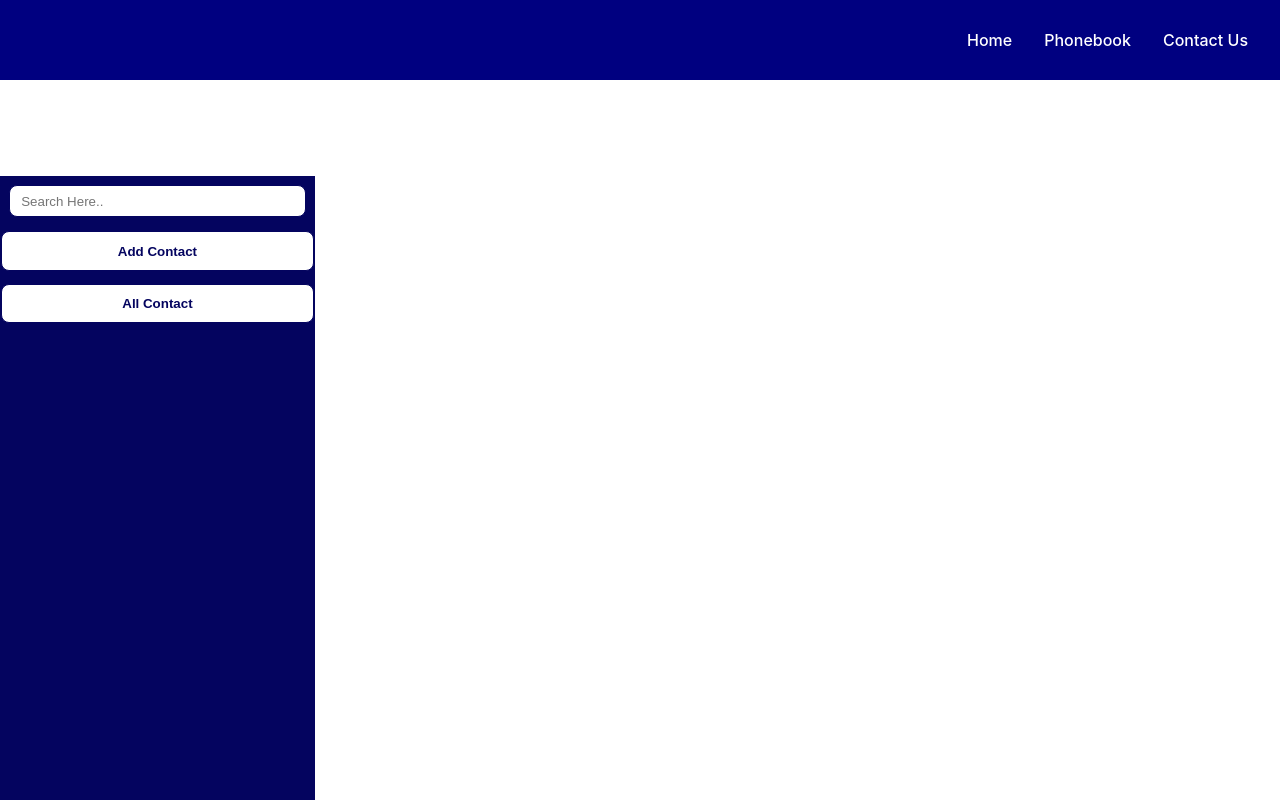
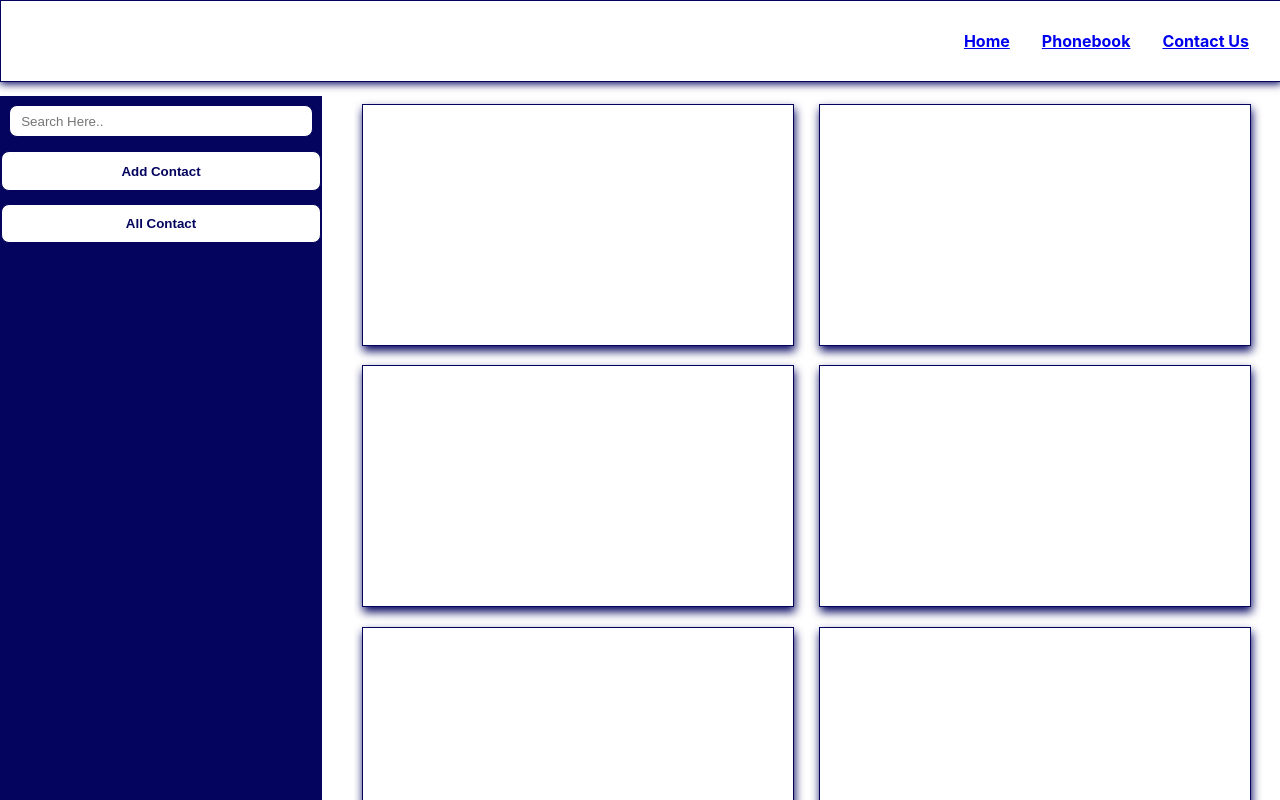
Before and after one commit to Jagrutivk/contactapp, a React (Create React App) app: page /phonebook in a window 1280 px wide. Both pictures are taken after a click on the button "All Contact". Shown: the top 800 px of the page. Built offline with nearby package versions, Linux system fonts and the light colour scheme.

Commit message:
latest form and list ui changes

```diff
--- a/src/components/contactList/contactList.css
+++ b/src/components/contactList/contactList.css
@@ -1,44 +1,20 @@
-/* src/contactList.css */
 .contactList-container {
-  position: relative;
-  width: 72%;
   display: grid;
-  grid-template-columns: 1fr; /* One column by default */
-  gap: 0.5rem;
-  padding: 1rem;
+  justify-content: center;
+  grid-template-columns: repeat(2, 1fr);
+  min-height: 100vh;
+  width: 70vw;
+  gap: 2%;
+  overflow-x: scroll;
+  padding: 0.5rem;
 }
 
-.contact-card-box {
-  background-color: #f9f9f9;
-  border: 1px solid #ddd;
-  border-radius: 0.5rem;
-  padding: 0.5rem;
-  box-shadow: 0 2px 4px rgba(0, 0, 0, 0.1);
-  height: 10rem;
-}
-
-.contact-card-box h2 {
-  margin: 0 0 0.5rem 0;
-}
-
-.contact-card-box p {
-  margin: 0.25rem 0;
-}
-
-.contact-card-box a {
-  color: #1a0dab;
-  text-decoration: none;
-}
-
-.contact-card-box a:hover {
-  text-decoration: underline;
-}
-
-/* Media query for larger screens */
-@media (min-width: 600px) {
-  .contactList-container {
-    grid-template-columns: repeat(2, 1fr); /* Two columns */
-  }
+.card2 {
+  border: 1px solid cadetblue;
+  height: 15rem;
+  width: 98%;
+  box-shadow: 1px 5px 9px rgb(4, 4, 95);
+  border: 1px solid rgb(4, 4, 95);
 }
 /*
 .card {
--- a/src/components/contactList/contactList.js
+++ b/src/components/contactList/contactList.js
@@ -1,7 +1,7 @@
 import React from "react";
 import "./contactList.css";
 
-function ContactList({ data }) {
+function ContactList() {
   return (
     <div className="contactList-container">
       {/* Display contact list */}
--- a/src/components/form/createContactForm.js
+++ b/src/components/form/createContactForm.js
@@ -1,114 +1,7 @@
-// import React from "react";
-// import "./createContactForm.css";
-
-// function CreateContactForm() {
-//   return (
-//     <div className="form-main-container">
-//       <h2>Contact Form</h2>
-//       <form className="form-container">
-//         <div className="form-section">
-//           <div className="form-group">
-//             <label>First Name : </label>
-//             <input type="text"></input>
-//           </div>
-//           <div className="form-group">
-//             <label>Last Name : </label>
-//             <input type="text"></input>{" "}
-//           </div>
-
-//           <div className="form-group">
-//             <label>DOB : </label>
-//             <input type="number"></input>{" "}
-//           </div>
-
-//           <div className="form-group">
-//             <label>Gender : </label>
-//             <input type="text"></input>{" "}
-//           </div>
-
-//           <div className="form-group">
-//             <label>Email : </label>
-//             <input type="email"></input>{" "}
-//           </div>
-
-//           <div className="form-group">
-//             <label>Contact No. : </label>
-//             <input type="number"></input>{" "}
-//           </div>
-//           <div className="form-group">
-//             <label>Profession: </label>
-//             <input type="text"></input>{" "}
-//           </div>
-//         </div>
-//         <div className="form-section">
-//           <div className="form-group">
-//             <label>Street Address : </label>
-//             <input type="text"></input>{" "}
-//           </div>
-
-//           <div className="form-group">
-//             <label>Street Address : </label>
-//             <input type="text"></input>{" "}
-//           </div>
-
-//           <div className="form-group">
-//             <label>City : </label>
-//             <input type="text"></input>{" "}
-//           </div>
-
-//           <div className="form-group">
-//             <label>State : </label>
-//             <input type="text"></input>{" "}
-//           </div>
-
-//           <div className="form-group">
-//             <label>Country : </label>
-//             <input type="text"></input>{" "}
-//           </div>
-
-//           <div className="form-group">
-//             <label>Zip Code : </label>
-//             <input type="number"></input>{" "}
-//           </div>
-
-//           <div className="form-group">
-//             <label>Social Media Link : </label>
-//             <input type="url"></input>{" "}
-//           </div>
-//         </div>
-//       </form>
-//     </div>
-//   );
-// }
-
-// export default CreateContactForm;
-
 import React from "react";
 import "./createContactForm.css";
 
-function CreateContactForm({ onSubmit }) {
-  const [formData, setFormData] = useState({
-    firstName: "",
-    lastName: "",
-    dob: "",
-    email: "",
-    phoneNo: "",
-    work: "",
-  });
-
-  const handleChange = (e) => {
-    const { name, value } = e.target;
-    setFormData((prevData) => ({
-      ...prevData,
-      [name]: value,
-    }));
-  };
-
-  const handleSubmit = (e) => {
-    e.preventDefault();
-    onSubmit(formData);
-  };
-
+function CreateContactForm() {
   return (
     <div className="form-main-container">
       <div className="card">
--- a/src/components/navBar/navBar.css
+++ b/src/components/navBar/navBar.css
@@ -1,10 +1,10 @@
 .main-navbar {
-  position: sticky;
-  z-index: 999;
+  position: fixed;
   top: 0;
   height: 10vh;
-  width: 100%;
-  background-color: navy;
+  width: 100vw;
+  border: 1px solid rgb(4, 4, 95);
+  box-shadow: 0 2px 8px rgb(4, 4, 95);
 }
 
 .navbar-items {
@@ -21,6 +21,5 @@ ul {
   flex-direction: row;
   gap: 2rem;
   margin: 2rem;
-  color: white;
-  font-weight: 500;
+  color: rgb(4, 4, 95);
 }
--- a/src/components/navBar/navBar.js
+++ b/src/components/navBar/navBar.js
@@ -1,21 +1,27 @@
 import React from "react";
 import "./navBar.css";
-import { useNavigate } from "react-router-dom";
+import { Link } from "react-router-dom";
 
 function NavBar() {
-  const navigate = useNavigate();
-
-  const handleNavigation = (path) => {
-    navigate(path);
-  };
-
   return (
     <div className="main-navbar">
       <div className="navbar-items">
         <ul>
-          <li onClick={() => handleNavigation("/")}>Home</li>
-          <li onClick={() => handleNavigation("/phonebook")}>Phonebook</li>
-          <li onClick={() => handleNavigation("/contact")}>Contact Us</li>
+          <li>
+            <Link to="/">
+              <b>Home</b>
+            </Link>
+          </li>
+          <li>
+            <Link to="/phonebook">
+              <b>Phonebook</b>
+            </Link>
+          </li>
+          <li>
+            <Link to="/contact">
+              <b>Contact Us</b>
+            </Link>
+          </li>
         </ul>
       </div>
     </div>
```
